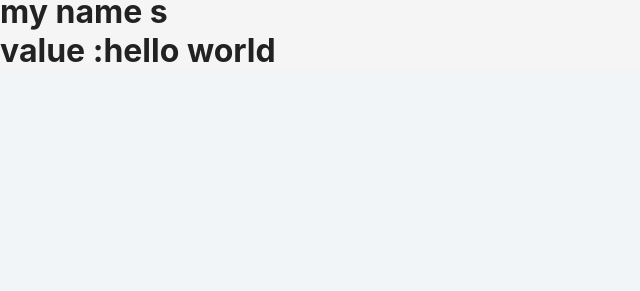
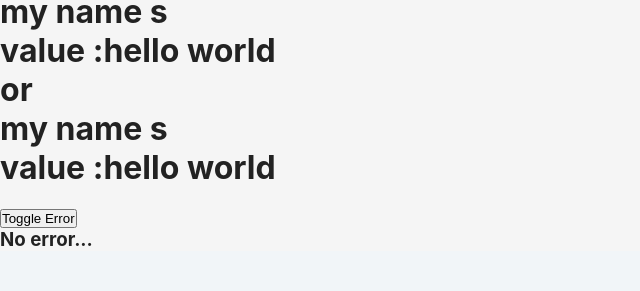
Before and after one commit to FadiZahhar/html-team-training, a React (Create React App) app in the folder React-training/react-training/: page / in a window 1280 px wide. Shown: the part 2208-2499 px from the top of the page, without its empty margins (0-640 px from the left). Before the commit the page ends 2318 px from the top, so only its background shows below. Built offline with nearby package versions, Linux system fonts and the light colour scheme; no server answers.

Commit message:
ternory-operator-2, toggle/Show-Hide

```diff
--- a/React-training/react-training/src/Advanced/UseEffect/ShortCircuit.js
+++ b/React-training/react-training/src/Advanced/UseEffect/ShortCircuit.js
@@ -3,6 +3,7 @@ import React, { useState, useEffect } from 'react';
 // ternory-operator
 
 const ShortCircuit = () => {
+ const [isError, setIsError] = useState(false);
 
  const [text, setText] = useState('my name s');
 const firstValue=text || 'hello world';
@@ -16,6 +17,16 @@ const SecondValue=text && 'hello world';
  <div style={{backgroundColor:"whitesmoke"}}>
   <h1>{firstValue}</h1>
   <h1>value :{SecondValue} </h1>
+  <></>
+  <h1>or</h1>
+  <h1>{text || 'hello world'}</h1>
+  <h1>value :{text && 'hello world'} </h1>
+<br/>
+  <button onClick={()=>setIsError(!isError)}>Toggle Error</button>
+  {isError &&<h3>  error...</h3> }
+  {isError ?(<h3>  error...</h3>): (<h3>  No error...</h3>)}
+
+
  </div>
   );
 };
--- /dev/null
+++ b/React-training/react-training/src/Advanced/UseEffect/ShowHide.js
@@ -0,0 +1,40 @@
+import React, { useState, useEffect } from 'react';
+
+
+const ShowHide = () => {
+ const [show, setShow] = useState(false);
+
+
+  return (
+ <div style={{backgroundColor:"whitesmoke"}}>
+
+  <button onClick={()=>setShow(!show)}>show Hide</button>
+  {show&& <Item/>}
+
+
+
+ </div>
+  );
+};
+const Item = ()=> {
+  const [size, setSize] = useState(window.innerWidth);
+
+  console.log(size)
+
+   const checkSize = () => {
+     setSize(window.innerWidth);
+
+   };
+
+   useEffect(() => {
+    console.log('useEffect')
+    window.addEventListener('resize', checkSize);
+
+    },[]);
+ return(
+  <div style={{backgroundColor:"rosybrown"}}>size:{size}</div>)
+}
+
+;
+
+export default ShowHide;
--- a/React-training/react-training/src/App.js
+++ b/React-training/react-training/src/App.js
@@ -10,6 +10,7 @@ import CleanUp from './Advanced/UseEffect/CleanUp';
 import FetchData from './Advanced/UseEffect/FetchData';
 import { MultipleReturn } from './Advanced/UseEffect/MultipleReturn';
 import ShortCircuit from './Advanced/UseEffect/ShortCircuit';
+import ShowHide from './Advanced/UseEffect/ShowHide';
 function App() {
   return (
     <div className="App">
@@ -44,6 +45,7 @@ function App() {
        <h1>ShortCircuit</h1>
        <ShortCircuit/>
        <br/><br/>
+       <ShowHide/>
     </div>
   );
 }
```
